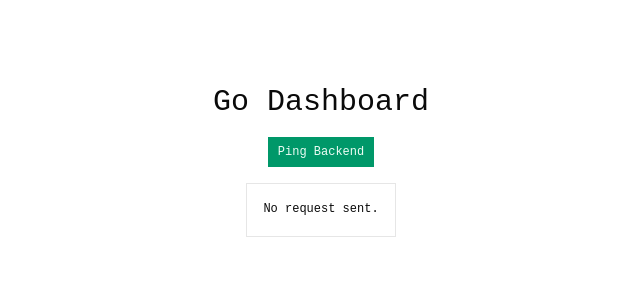
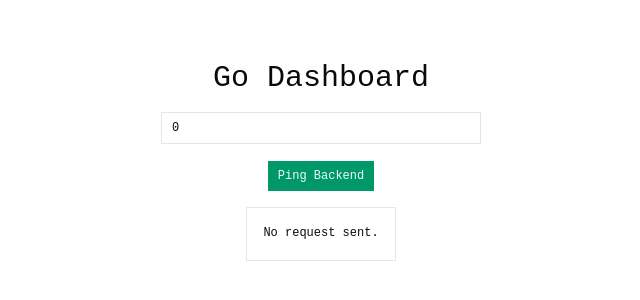
Before and after one commit to axelcarl/go-dashboard, a React app in the folder frontend/: page / in a window 1280 px wide. Shown: the part 240-540 px from the top of the page, without its empty margins (319-959 px from the left). Built offline with nearby package versions, Linux system fonts and the light colour scheme; the HTML template or start-up script is replaced by a standard one.

Commit message:
feat: add frontend payment support

```diff
--- a/frontend/src/App.tsx
+++ b/frontend/src/App.tsx
@@ -1,11 +1,18 @@
 import { useState } from "react";
 import { Button } from "./components/ui/button";
 import { Card } from "./components/ui/card";
+import { Input } from "./components/ui/input";
 
 export function App() {
+  const [id, setId] = useState("0");
   const [response, setResponse] = useState("No request sent.");
 
   function pingBackend() {
+    if (id) {
+      getPayment(id);
+      return;
+    }
+
     fetch(`${import.meta.env.VITE_API}/`).then(async (res) => {
       try {
         const msg = await res.json();
@@ -15,11 +22,31 @@ export function App() {
       }
     });
   }
+
+  function getPayment(id: string) {
+    fetch(`${import.meta.env.VITE_API}/payment/${id}`).then(async (res) => {
+      try {
+        const payment = await res.json();
+        setResponse(JSON.stringify(payment));
+      } catch {
+        console.error("Something went wrong");
+      }
+    });
+  }
+
   return (
     <div className="h-screen w-screen flex items-center justify-center flex-col gap-4">
       <h1 className="text-3xl">Go Dashboard</h1>
-      <Button onClick={pingBackend}>Ping Backend</Button>
-      <Card className="p-4">{response}</Card>
+      <div className="flex items-center justify-center flex-col gap-4 w-80">
+        <Input
+          placeholder="Optional: Enter a payment ID (Eg. 1, 2)"
+          value={id}
+          onChange={(e) => setId(e.currentTarget.value)}
+          type="number"
+        />
+        <Button onClick={pingBackend}>Ping Backend</Button>
+        <Card className="p-4">{response}</Card>
+      </div>
     </div>
   );
 }
```
